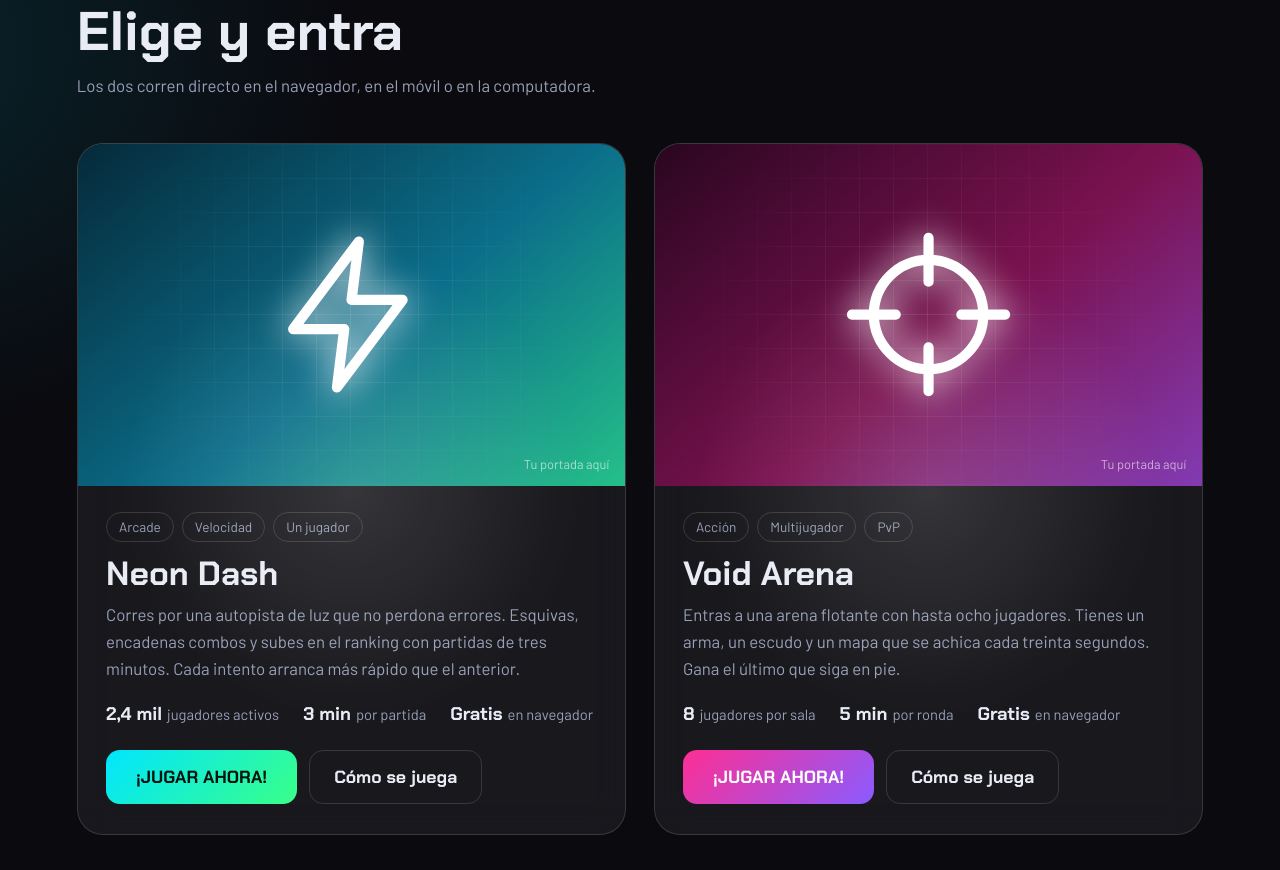
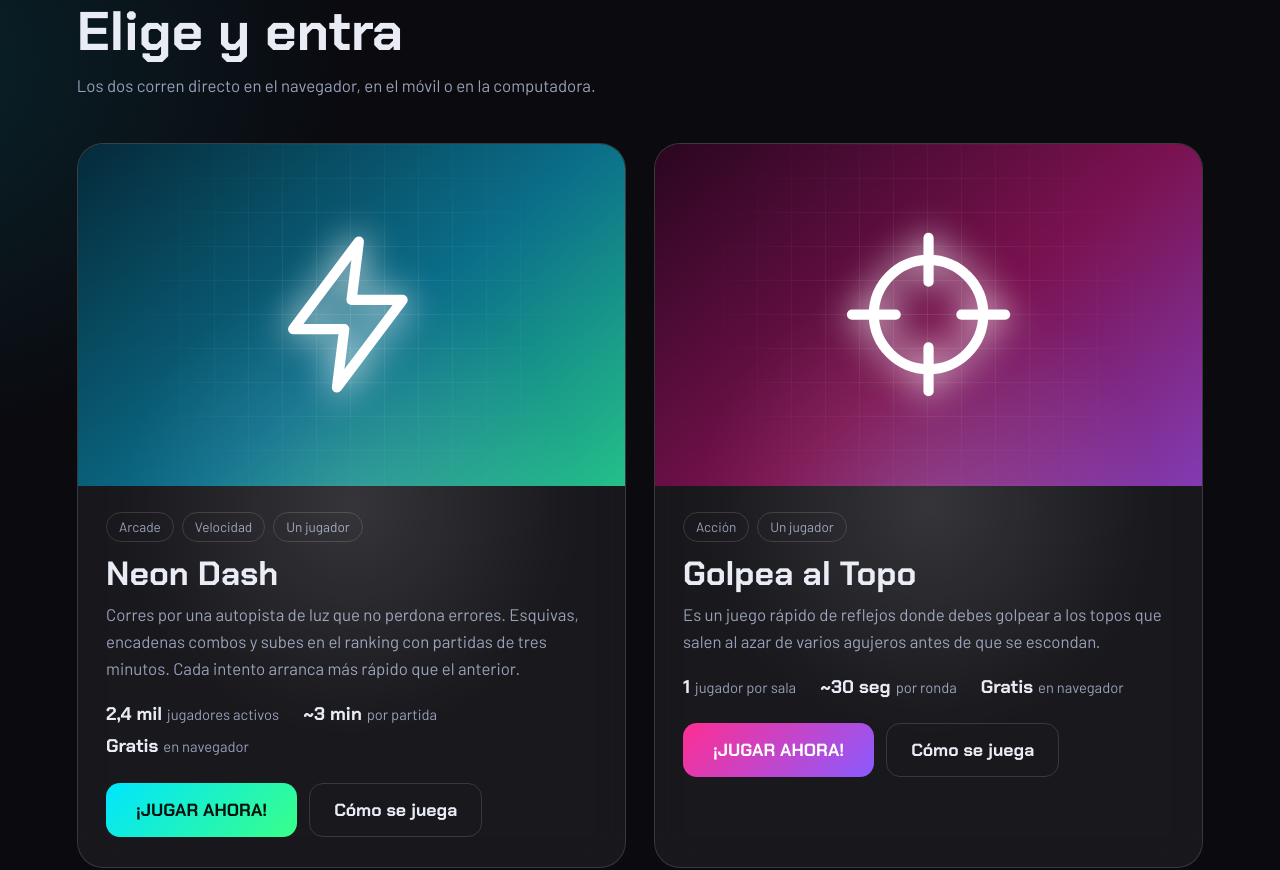
Before and after one commit to igorandrefraga-ops/juegoslocal, a plain HTML site: page home.html in a window 1280 px wide. Shown: the part 917-1787 px from the top of the page. Drawn offline with Linux system fonts and the light colour scheme.

Commit message:
se corrige algunos errores

```diff
--- a/home.html
+++ b/home.html
@@ -39,15 +39,15 @@
       <article class="card g1 rv" data-game="1">
         <div class="cover">
           <svg viewBox="0 0 24 24" fill="none" stroke="currentColor" stroke-width="1.4" stroke-linejoin="round" aria-hidden="true"><path d="M13 2 4 14h7l-1 8 9-12h-7z"/></svg>
-          <small>Tu portada aquí</small>
+
         </div>
         <div class="body">
           <div class="tags"><span>Arcade</span><span>Velocidad</span><span>Un jugador</span></div>
           <h3>Neon Dash</h3>
           <p>Corres por una autopista de luz que no perdona errores. Esquivas, encadenas combos y subes en el ranking con partidas de tres minutos. Cada intento arranca más rápido que el anterior.</p>
-          <div class="stats"><div><b>2,4 mil</b>jugadores activos</div><div><b>3 min</b>por partida</div><div><b>Gratis</b>en navegador</div></div>
+          <div class="stats"><div><b>2,4 mil</b>jugadores activos</div><div><b>~3 min</b>por partida</div><div><b>Gratis</b>en navegador</div></div>
           <div class="acts">
-            <a class="btn play" href="enlace-juego-1">¡JUGAR AHORA!</a>
+            <a class="btn play" href="juego2.html">¡JUGAR AHORA!</a>
             <button class="btn ghost info" type="button">Cómo se juega</button>
           </div>
         </div>
@@ -57,15 +57,15 @@
       <article class="card g2 rv" data-game="2">
         <div class="cover">
           <svg viewBox="0 0 24 24" fill="none" stroke="currentColor" stroke-width="1.4" stroke-linecap="round" aria-hidden="true"><circle cx="12" cy="12" r="7.5"/><path d="M12 1.5v6M12 16.5v6M1.5 12h6M16.5 12h6"/></svg>
-          <small>Tu portada aquí</small>
+
         </div>
         <div class="body">
-          <div class="tags"><span>Acción</span><span>Multijugador</span><span>PvP</span></div>
-          <h3>Void Arena</h3>
-          <p>Entras a una arena flotante con hasta ocho jugadores. Tienes un arma, un escudo y un mapa que se achica cada treinta segundos. Gana el último que siga en pie.</p>
-          <div class="stats"><div><b>8</b>jugadores por sala</div><div><b>5 min</b>por ronda</div><div><b>Gratis</b>en navegador</div></div>
+          <div class="tags"><span>Acción</span><span>Un jugador</span></div>
+          <h3>Golpea al Topo</h3>
+          <p>Es un juego rápido de reflejos donde debes golpear a los topos que salen al azar de varios agujeros antes de que se escondan.</p>
+          <div class="stats"><div><b>1</b>jugador por sala</div><div><b>~30 seg</b>por ronda</div><div><b>Gratis</b>en navegador</div></div>
           <div class="acts">
-            <a class="btn mg play" href="enlace-juego-2">¡JUGAR AHORA!</a>
+            <a class="btn mg play" href="juego1.html">¡JUGAR AHORA!</a>
             <button class="btn ghost info" type="button">Cómo se juega</button>
           </div>
         </div>
--- a/js/main.js
+++ b/js/main.js
@@ -69,11 +69,27 @@
 
   /* Modal de instrucciones (edita textos y teclas de cada juego aquí) */
   const GAMES = {
-    1: { name: 'Neon Dash', tip: 'En el móvil: desliza para cambiar de carril y toca la pantalla para saltar.',
-         keys: [['← →  /  A D', 'Cambiar de carril'], ['Espacio', 'Saltar'], ['Shift', 'Impulso, se recarga solo'], ['P', 'Pausa']] },
-    2: { name: 'Void Arena', tip: 'En el móvil: joystick a la izquierda para moverte, botones a la derecha para disparar.',
-         keys: [['W A S D', 'Moverte'], ['Ratón', 'Apuntar'], ['Clic izq.', 'Disparar'], ['Q', 'Activar escudo'], ['Esc', 'Pausa']] }
-  };
+  1: {
+    name: 'Neon Dash',
+    tip: 'En el móvil: desliza para cambiar de carril y toca la pantalla para saltar.',
+    keys: [
+      ['← → / A D', 'Cambiar de carril'],
+      ['Espacio', 'Saltar'],
+      ['Shift', 'Impulso, se recarga solo'],
+      ['P', 'Pausa']
+    ]
+  },
+  2: {
+    name: 'Pega al Topo',
+    tip: 'En el móvil: toca directamente sobre los topos cuando salgan de su madriguera.',
+    keys: [
+      ['Ratón', 'Mover el mazo'],
+      ['Clic izq.', 'Golpear al topo'],
+      ['1 - 9', 'Golpear madriguera rápida'],
+      ['P / Esc', 'Pausa']
+    ]
+  }
+};
   const modal = $('#modal');
   $$('.card').forEach(card => {
     $('.info', card).addEventListener('click', () => {
```
